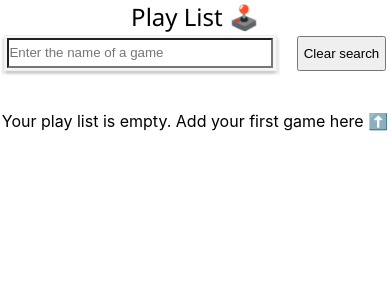
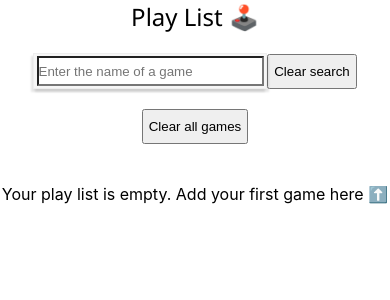
Before and after one commit to alexl6/PlayList-game-tracker, a React (Create React App) app in the folder front-end/: page / in a window 390 px wide. Shown: the top 300 px of the page. Built offline with nearby package versions, Linux system fonts and the light colour scheme; no server answers.

Commit message:
Import front end changes from other repo

```diff
--- a/front-end/src/App.tsx
+++ b/front-end/src/App.tsx
@@ -34,6 +34,7 @@ class App extends Component<{}, AppState> {
             games: [],
             suggestions: [],
             server: "https://alexl6-playlist.azurewebsites.net/",
+            // server: "http://localhost:4567/",
         };
 
         this.loadAllGames = this.loadAllGames.bind(this);
@@ -156,6 +157,30 @@ class App extends Component<{}, AppState> {
     }
 
     /**
+     * Clears all games
+     */
+    clearAllGames = async() =>{
+        try {
+            let url =  this.state.server + "clearall";
+            let responsePromise = fetch(url);
+            let response = await responsePromise;
+            if (!response.ok) {
+                alert("Error " + response.status);
+                return;
+            }
+            let parsedObject = await response.json();
+            console.log(parsedObject)
+            this.setState({
+                suggestions: [],
+                games: []
+            });
+        } catch (e) {
+            alert("There was an error getting clearing games from the server.\nIs the server running right now?");
+            console.log(e);
+        }
+    }
+
+    /**
      * Clears the cached search suggestions
      */
     clearSearch(){
@@ -173,7 +198,7 @@ class App extends Component<{}, AppState> {
     return (
         <div className="App">
             <header>Play List 🕹️</header>
-                    <GameSelector onClearSearch={this.clearSearch} suggestions={this.state.suggestions} onUpdateSearchTerm={this.getSuggestion} onUpdateGame={this.addGame}/>
+                    <GameSelector onClearGames={this.clearAllGames} onClearSearch={this.clearSearch} suggestions={this.state.suggestions} onUpdateSearchTerm={this.getSuggestion} onUpdateGame={this.addGame}/>
                 <br/>
             <br/>
             {gameLibrary}
--- a/front-end/src/GameSelector.css
+++ b/front-end/src/GameSelector.css
@@ -6,13 +6,13 @@
 .dropdownContainer {
     display: inline-block;
     margin-bottom: 23px;
-    width: 70%;
+    width: 60%;
 }
 
 #searchDropdownContent{
     position: absolute;
     background-color: #f6f6f6;
-    width:70%;
+    width:60%;
     border: 1px solid #EEEEEE;
     z-index: 1;
     box-shadow: 2px 3px 2px rgba(0, 0, 0, 0.1), -2px 3px 2px rgba(0, 0, 0, 0.1);
@@ -40,7 +40,7 @@
 }
 
 #searchDropdownContent button:hover{
-    background-color: #EEEEEE;
+    background-color: #d6d6d6;
 }
 
 .clearBtn{
@@ -48,3 +48,11 @@
     margin-left: 20px;
     padding: 8px 5px;
 }
+
+/* Responsive layout - makes a one column-layout instead of two-column layout */
+@media (max-width: 900px) {
+    .clearBtn{
+        margin-left: 0;
+        margin-top: 5%;
+    }
+}
--- a/front-end/src/GameSelector.tsx
+++ b/front-end/src/GameSelector.tsx
@@ -6,11 +6,12 @@ interface GameSelectorProps {
     onUpdateSearchTerm(keyword : string): void,
     onUpdateGame(gameName: string): void,
     onClearSearch():void,
+    onClearGames(): void
 }
 
 interface GameSelectorState{
     searchBox: string,
-    prevSearchSuggest: number,   // The last time an search suggestion request was sent to server
+    // prevSearchSuggest: number,   // The last time an search suggestion request was sent to server
     timeout: any
 }
 
@@ -23,10 +24,11 @@ class GameSelector extends Component<GameSelectorProps, GameSelectorState> {
         super(props);
         this.state = {
             searchBox: "",
-            prevSearchSuggest: new Date().getTime(),
+            // prevSearchSuggest: new Date().getTime(),
             timeout: 0,
         }
         this.clearSearchBox = this.clearSearchBox.bind(this);
+        this.clearAllGames = this.clearAllGames.bind(this);
     }
 
     /**
@@ -34,10 +36,22 @@ class GameSelector extends Component<GameSelectorProps, GameSelectorState> {
      */
     clearSearchBox(){
         this.setState({
-            searchBox: ""
+            searchBox: "",
+            timeout:0
         });
         this.props.onClearSearch();
     }
+
+    /**
+     * Clear all games
+     */
+         clearAllGames(){
+            this.setState({
+                searchBox: "",
+                timeout: 0
+            });
+            this.props.onClearGames();
+        }
 
     /**
      * Handle user clicking on a game in the list of suggestions in the dropdown menu
@@ -46,7 +60,8 @@ class GameSelector extends Component<GameSelectorProps, GameSelectorState> {
      */
     onGameSelect(e: number){
         this.setState({
-            searchBox: ""
+            searchBox: "",
+            timeout: 0
         })
         this.props.onUpdateGame(this.props.suggestions[e]);
     }
@@ -58,13 +73,13 @@ class GameSelector extends Component<GameSelectorProps, GameSelectorState> {
         this.setState({
             searchBox: event.target.value
         });
-        let currTime = new Date().getTime()
-        if(currTime - this.state.prevSearchSuggest > 100){
-            this.setState({
-                prevSearchSuggest: currTime
-            })
-            this.props.onUpdateSearchTerm(event.target.value);
-        }
+        // let currTime = new Date().getTime()
+        // if(currTime - this.state.prevSearchSuggest > 100){
+        //     this.setState({
+        //         prevSearchSuggest: currTime
+        //     })
+        //     this.props.onUpdateSearchTerm(event.target.value);
+        // }
 
         if(this.state.timeout) clearTimeout(this.state.timeout);
         this.setState({
@@ -96,6 +111,8 @@ class GameSelector extends Component<GameSelectorProps, GameSelectorState> {
                 </div>
                 <button onClick={this.clearSearchBox} className={"clearBtn"}> Clear search
                 </button>
+                <button onClick={this.clearAllGames} className={"clearBtn"}> Clear all games
+                </button>
             </div>
         )
     }
```
